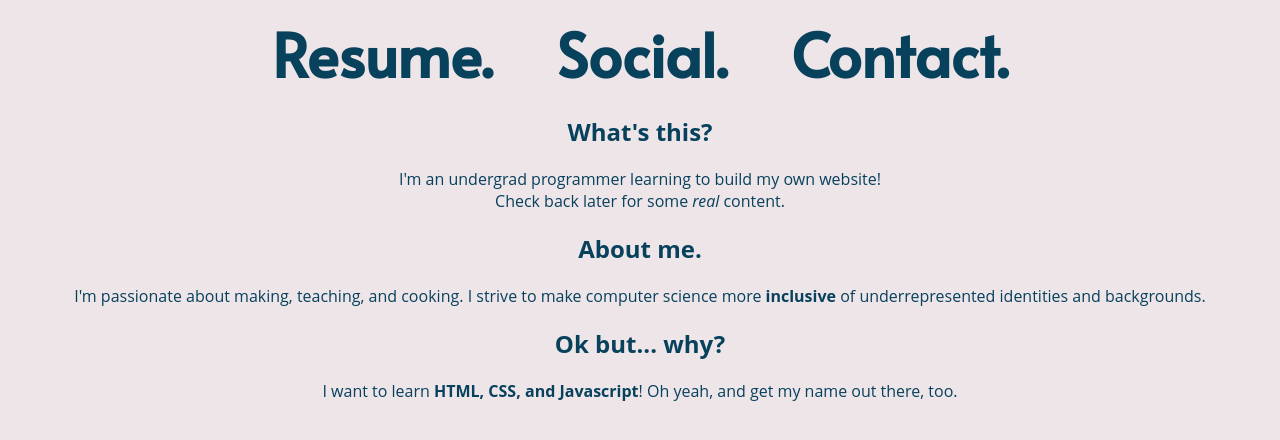
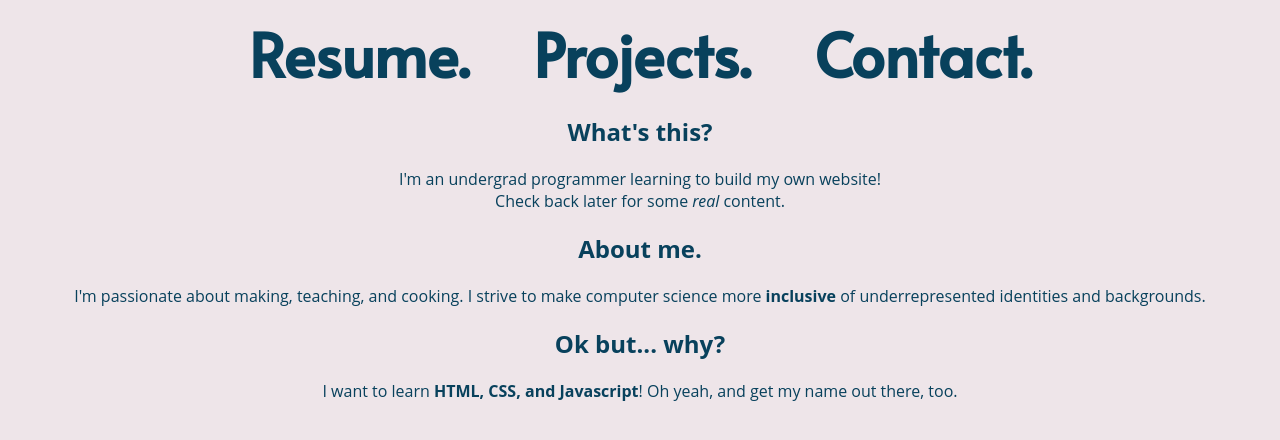
Before and after one commit to ecornwall/ecornwal.github.io, a plain HTML site: page index.html in a window 1280 px wide. Shown: the part 370-810 px from the top of the page. Drawn offline with Linux system fonts and the light colour scheme.

Commit message:
Update headline names

```diff
--- a/index.html
+++ b/index.html
@@ -44,6 +44,7 @@
                 padding: 15px;
                 margin: 15px;
             }
+
         </style>
     </head>
     <body>
@@ -57,7 +58,7 @@
 
         <div>
             <h1 class = "block">Resume.</h1>
-            <h1 class = "block">Social.</h1>
+            <h1 class = "block">Projects.</h1>
             <h1 class = "block"> Contact.</h1>
         </div>
 
@@ -78,6 +79,6 @@
         <p>I want to learn <strong>HTML, CSS, and Javascript</strong>!
             Oh yeah, and get my name out there, too.
         </p>
-
+        <br>
     </body>
 </html>
```
